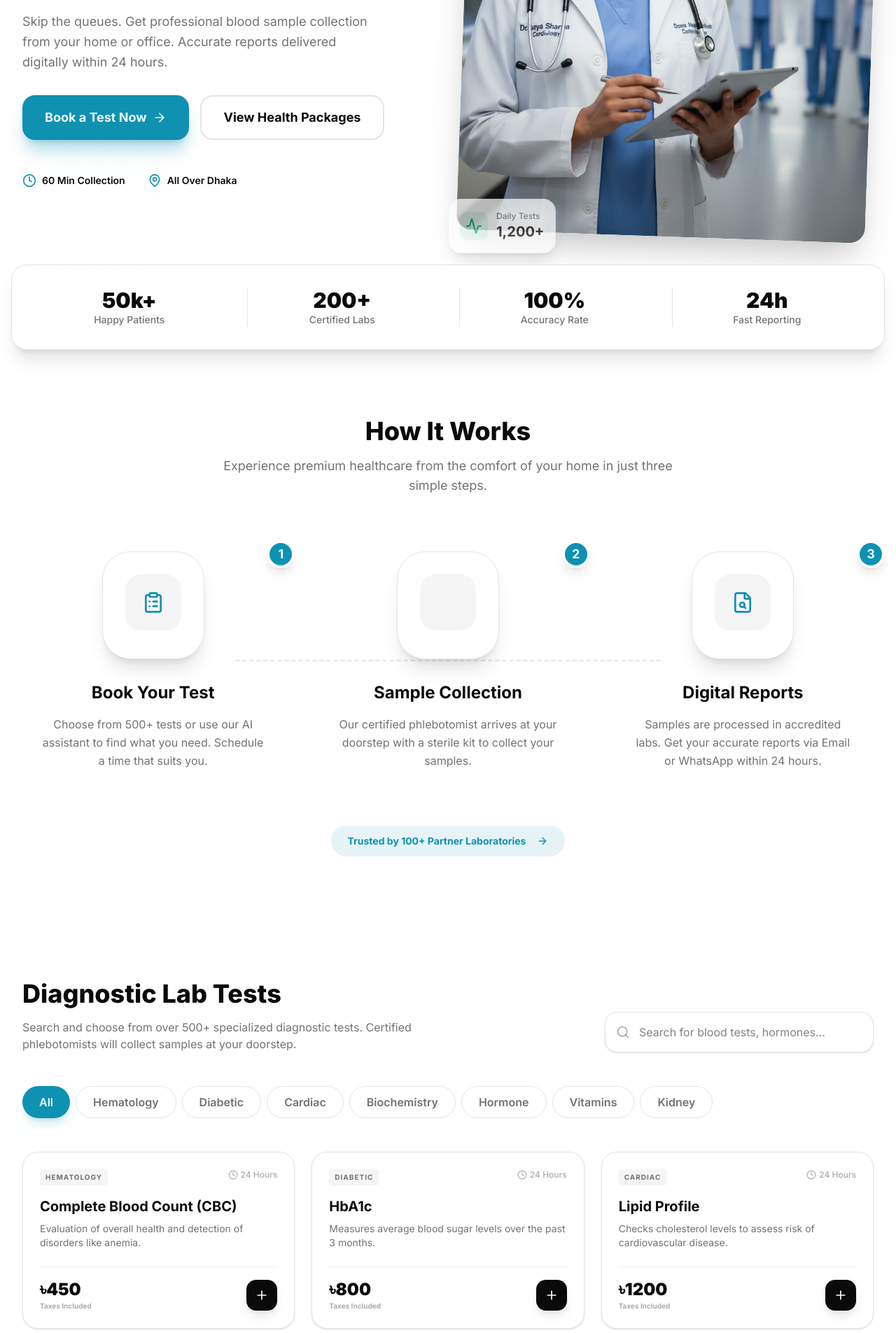
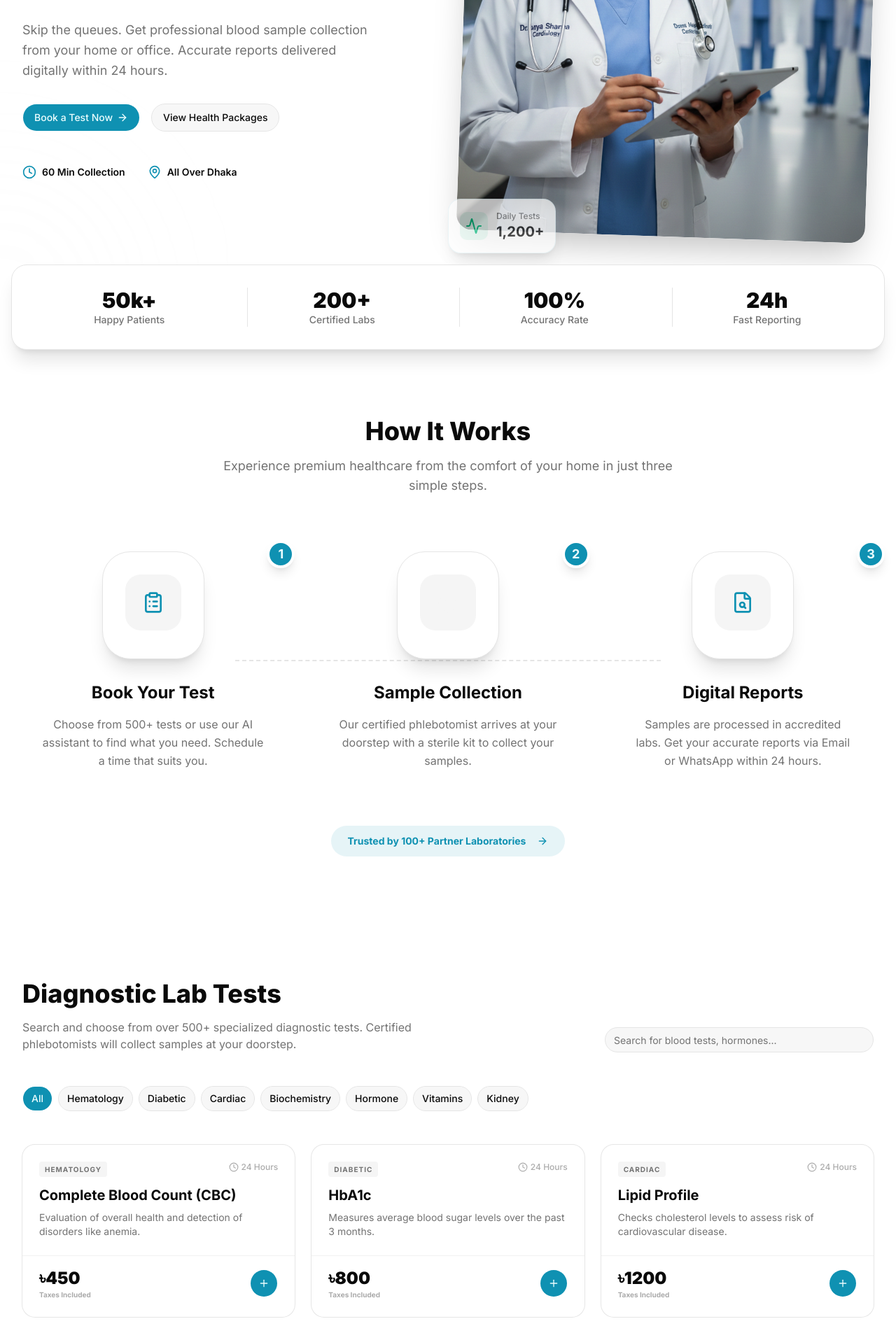
Before and after one commit to shibli21/shastho-tech, a Next.js app: page / in a window 1280 px wide. Shown: the part 520-2425 px from the top of the page at 70% size. Built offline with nearby package versions, Linux system fonts and the light colour scheme.

Commit message:
refactor: Standardize UI components across Hero, PackageGrid, and TestGrid, and add MVP and PRD documentation.

```diff
--- a/app/_components/Hero.tsx
+++ b/app/_components/Hero.tsx
@@ -1,6 +1,7 @@
 import React from "react";
 import NextImage from "next/image";
 import { ShieldCheck, Clock, MapPin, ArrowRight, Activity } from "lucide-react";
+import { Button } from "@/components/ui/button";
 
 const Hero: React.FC = () => {
   return (
@@ -19,7 +20,7 @@ const Hero: React.FC = () => {
 
             <h1 className="text-5xl lg:text-7xl font-extrabold text-foreground leading-[1.1]">
               Quality Diagnostic <br />
-              <span className="text-gradient">Tests at Home</span>
+              <span className="text-primary">Tests at Home</span>
             </h1>
 
             <p className="text-lg text-muted-foreground max-w-lg leading-relaxed">
@@ -28,13 +29,13 @@ const Hero: React.FC = () => {
             </p>
 
             <div className="flex flex-col sm:flex-row gap-4">
-              <button className="bg-primary text-primary-foreground px-8 py-4 rounded-2xl font-bold text-lg hover:bg-primary/90 transition-all shadow-xl shadow-primary/30 flex items-center justify-center space-x-2 group">
+              <Button size="lg">
                 <span>Book a Test Now</span>
                 <ArrowRight className="w-5 h-5 group-hover:translate-x-1 transition-transform" />
-              </button>
-              <button className="bg-background text-foreground border-2 border-border px-8 py-4 rounded-2xl font-bold text-lg hover:border-primary hover:text-primary transition-all flex items-center justify-center">
+              </Button>
+              <Button size="lg" variant="outline">
                 View Health Packages
-              </button>
+              </Button>
             </div>
 
             <div className="flex items-center space-x-8 pt-4">
--- a/app/_components/PackageGrid.tsx
+++ b/app/_components/PackageGrid.tsx
@@ -1,6 +1,7 @@
 import React from "react";
 import { Check, ArrowRight, Zap } from "lucide-react";
 import { HEALTH_PACKAGES } from "@/constants/constants";
+import { Button } from "@/components/ui/button";
 
 const PackageGrid: React.FC = () => {
   return (
@@ -53,22 +54,16 @@ const PackageGrid: React.FC = () => {
                       {test}
                     </div>
                   ))}
-                  <button className="text-primary text-xs font-bold hover:underline">
+                  <Button variant="link" size="xs">
                     View All {pkg.testsCount} Tests
-                  </button>
+                  </Button>
                 </div>
               </div>
 
-              <button
-                className={`w-full py-5 rounded-2xl font-bold transition-all flex items-center justify-center group ${
-                  pkg.isPopular
-                    ? "bg-primary text-primary-foreground shadow-xl shadow-primary/30 hover:bg-primary/90"
-                    : "bg-muted text-foreground hover:bg-primary hover:text-primary-foreground"
-                }`}
-              >
+              <Button variant={pkg.isPopular ? "default" : "outline"} size="lg">
                 <span>Select Package</span>
                 <ArrowRight className="w-4 h-4 ml-2 group-hover:translate-x-1 transition-transform" />
-              </button>
+              </Button>
             </div>
           ))}
         </div>
--- a/app/_components/TestGrid.tsx
+++ b/app/_components/TestGrid.tsx
@@ -1,7 +1,11 @@
 import React, { useState } from "react";
-import { Search, Plus, Clock, Info } from "lucide-react";
+import { Plus, Clock, Info } from "lucide-react";
 import { LAB_TESTS } from "@/constants/constants";
 import { LabTest } from "@/types/types";
+import { Button } from "@/components/ui/button";
+import { Input } from "@/components/ui/input";
+import { Field } from "@/components/ui/field";
+import { Card, CardHeader, CardTitle, CardDescription, CardContent } from "@/components/ui/card";
 
 interface TestGridProps {
   onAddToCart: (test: LabTest) => void;
@@ -31,40 +35,34 @@ const TestGrid: React.FC<TestGridProps> = ({ onAddToCart }) => {
         </div>
 
         <div className="relative w-full md:w-96">
-          <Search className="absolute left-4 top-1/2 -translate-y-1/2 text-muted-foreground/60 w-5 h-5" />
-          <input
+          <Field>
+            <Input
               type="text"
               placeholder="Search for blood tests, hormones..."
               value={searchTerm}
               onChange={(e) => setSearchTerm(e.target.value)}
-            className="w-full bg-background border border-border rounded-2xl py-4 pl-12 pr-4 focus:ring-2 focus:ring-primary focus:border-primary outline-none transition-all shadow-sm"
             />
+          </Field>
         </div>
       </div>
 
       <div className="flex overflow-x-auto pb-4 gap-2 mb-8 no-scrollbar">
         {categories.map((cat) => (
-          <button
+          <Button
             key={cat}
             onClick={() => setActiveCategory(cat)}
-            className={`whitespace-nowrap px-6 py-2.5 rounded-full font-semibold transition-all ${
-              activeCategory === cat
-                ? "bg-primary text-primary-foreground shadow-lg shadow-primary/20"
-                : "bg-background text-muted-foreground border border-border hover:border-primary hover:text-primary"
-            }`}
+            variant={activeCategory === cat ? "default" : "outline"}
           >
             {cat}
-          </button>
+          </Button>
         ))}
       </div>
 
       <div className="grid md:grid-cols-2 lg:grid-cols-3 gap-6">
         {filteredTests.map((test) => (
-          <div
-            key={test.id}
-            className="group bg-background rounded-3xl p-6 border border-border shadow-sm hover:shadow-xl hover:-translate-y-1 transition-all duration-300"
-          >
-            <div className="flex justify-between items-start mb-4">
+          <Card key={test.id}>
+            <CardHeader>
+              <div className="flex justify-between items-start mb-1">
                 <span className="bg-muted text-muted-foreground text-[10px] uppercase tracking-widest font-bold px-2 py-1 rounded">
                   {test.category}
                 </span>
@@ -73,25 +71,24 @@ const TestGrid: React.FC<TestGridProps> = ({ onAddToCart }) => {
                   {test.turnaroundTime}
                 </div>
               </div>
+              <CardTitle className="text-xl font-bold group-hover:text-primary transition-colors">
+                {test.name}
+              </CardTitle>
+              <CardDescription className="line-clamp-2 h-10">{test.description}</CardDescription>
+            </CardHeader>
 
-            <h3 className="text-xl font-bold text-foreground mb-2 group-hover:text-primary transition-colors">
-              {test.name}
-            </h3>
-            <p className="text-muted-foreground text-sm mb-6 line-clamp-2 h-10">{test.description}</p>
-
-            <div className="flex items-center justify-between mt-auto pt-4 border-t border-border/50">
+            <CardContent className="mt-auto pt-4 border-t border-border/50">
+              <div className="flex items-center justify-between">
                 <div className="flex flex-col">
                   <span className="text-2xl font-black text-foreground">৳{test.price}</span>
                   <span className="text-[10px] font-bold text-muted-foreground/60">Taxes Included</span>
                 </div>
-              <button
-                onClick={() => onAddToCart(test)}
-                className="bg-foreground text-background p-3 rounded-xl hover:bg-primary hover:text-primary-foreground transition-colors shadow-lg active:scale-95"
-              >
-                <Plus className="w-5 h-5" />
-              </button>
+                <Button onClick={() => onAddToCart(test)} size="icon-lg">
+                  <Plus />
+                </Button>
               </div>
-          </div>
+            </CardContent>
+          </Card>
         ))}
       </div>
 
--- a/app/_components/Testimonials.tsx
+++ b/app/_components/Testimonials.tsx
@@ -1,6 +1,7 @@
 import React from "react";
-import Image from "next/image";
 import { Star, Quote } from "lucide-react";
+import { Card, CardHeader, CardContent } from "@/components/ui/card";
+import { Avatar, AvatarImage, AvatarFallback } from "@/components/ui/avatar";
 
 const testimonials = [
   {
@@ -49,22 +50,27 @@ const Testimonials: React.FC = () => {
 
         <div className="grid md:grid-cols-3 gap-8">
           {testimonials.map((t, idx) => (
-            <div
-              key={idx}
-              className="bg-background p-8 rounded-[2rem] shadow-sm border border-border hover:shadow-xl transition-shadow relative group"
-            >
+            <Card key={idx} className="relative group overflow-hidden">
               <Quote className="absolute top-8 right-8 w-10 h-10 text-muted-foreground/10 group-hover:text-primary/10 transition-colors" />
-              <div className="flex items-center space-x-4 mb-6">
-                <div className="relative w-14 h-14 rounded-2xl overflow-hidden shrink-0">
-                  <Image src={t.image} alt={t.name} fill className="object-cover" />
-                </div>
+              <CardHeader className="flex flex-row items-center space-x-4 space-y-0">
+                <Avatar className="w-14 h-14 rounded-2xl">
+                  <AvatarImage src={t.image} alt={t.name} className="object-cover" />
+                  <AvatarFallback>
+                    {t.name
+                      .split(" ")
+                      .map((n) => n[0])
+                      .join("")}
+                  </AvatarFallback>
+                </Avatar>
                 <div>
                   <h4 className="font-bold text-foreground">{t.name}</h4>
                   <p className="text-xs font-medium text-muted-foreground">{t.role}</p>
                 </div>
-              </div>
-              <p className="text-muted-foreground leading-relaxed italic">&ldquo;{t.content}&rdquo;</p>
-            </div>
+              </CardHeader>
+              <CardContent>
+                <p className="text-muted-foreground leading-relaxed italic">&ldquo;{t.content}&rdquo;</p>
+              </CardContent>
+            </Card>
           ))}
         </div>
       </div>
```
Also changed, not shown: 2 other files (tests, documents, lock files or other folders). Lines whose indentation alone changed are shown as unchanged.
